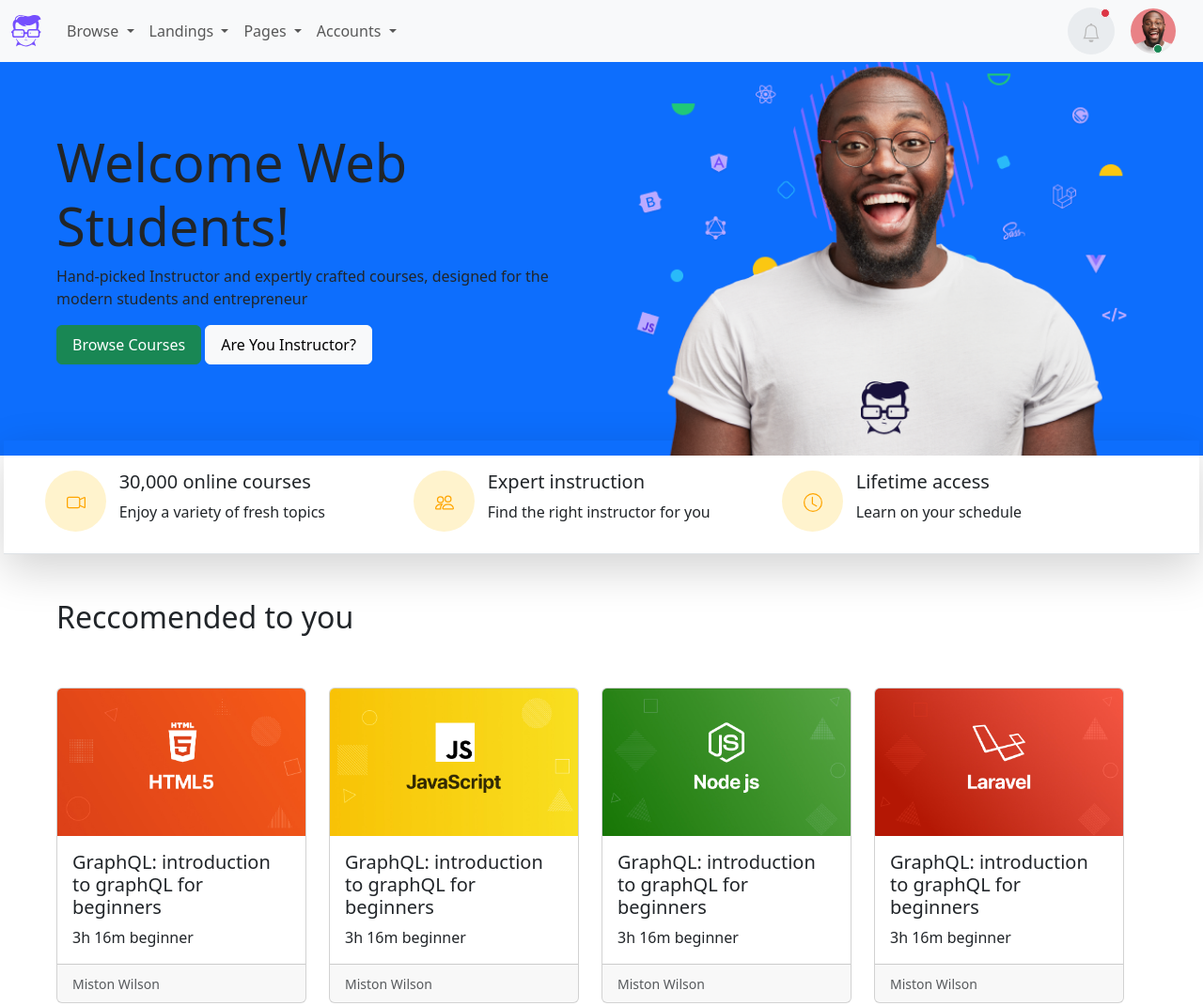
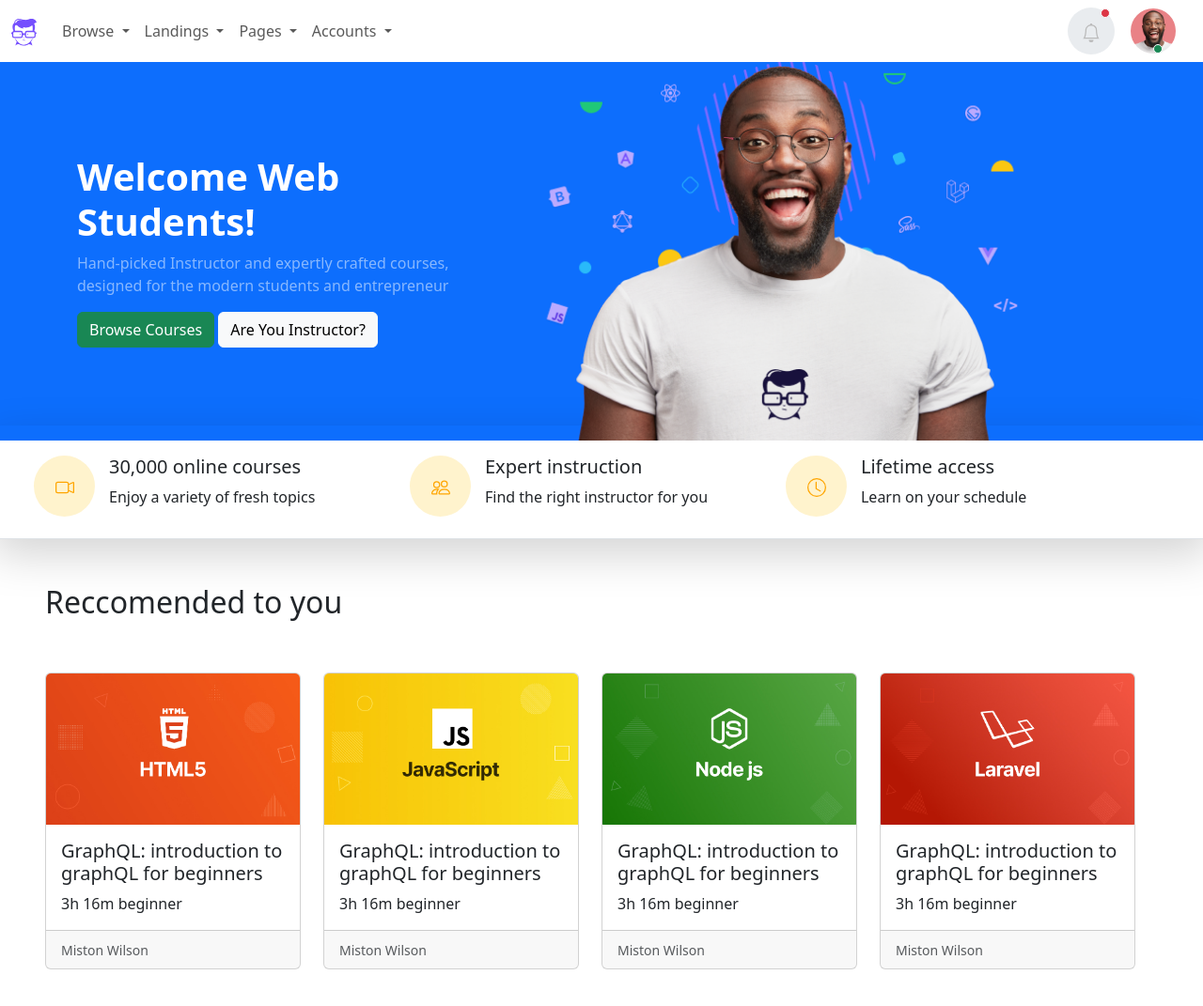
Before and after one commit to MarcoCipolletta/U2-W2-D4, a plain HTML site: page index.html in a window 1280 px wide. Shown: the top 1071 px of the page at 94% size. Drawn offline with nearby package versions, Linux system fonts and the light colour scheme.

Commit message:
fixed hero section

```diff
--- a/index.html
+++ b/index.html
@@ -14,10 +14,10 @@
   <body>
     <!-- navbar -->
     <header>
-      <nav class="navbar navbar-expand-lg bg-body-tertiary py-3 py-lg-2">
+      <nav class="navbar navbar-expand-lg bg-white">
         <div class="container-fluid">
           <a class="navbar-brand" href="#">
-            <img src="./assets/logo.svg" alt="Bootstrap" width="35" />
+            <img src="./assets/logo.svg" alt="logo" />
           </a>
           <div class="d-flex order-lg-3">
             <button
@@ -37,7 +37,7 @@
                   d="M8 16a2 2 0 0 0 2-2H6a2 2 0 0 0 2 2M8 1.918l-.797.161A4 4 0 0 0 4 6c0 .628-.134 2.197-.459 3.742-.16.767-.376 1.566-.663 2.258h10.244c-.287-.692-.502-1.49-.663-2.258C12.134 8.197 12 6.628 12 6a4 4 0 0 0-3.203-3.92zM14.22 12c.223.447.481.801.78 1H1c.299-.199.557-.553.78-1C2.68 10.2 3 6.88 3 6c0-2.42 1.72-4.44 4.005-4.901a1 1 0 1 1 1.99 0A5 5 0 0 1 13 6c0 .88.32 4.2 1.22 6"
                 ></path>
               </svg>
-              <span class="position-absolute top-0 start-75 p-1 bg-danger border border-light rounded-circle"> </span>
+              <span class="dot position-absolute top-0 start-75 p-1 bg-danger border border-light rounded-circle"> </span>
             </button>
             <button type="button" class="btn me-3 order-1 p-0 position-relative rounded-circle" style="width: 50px; height: 50px">
               <img src="./assets/avatar-1.jpg" width="100%" class="rounded-circle" alt="" />
@@ -87,18 +87,23 @@
       </nav>
     </header>
 
-    <div class="container-fluid">
     <!-- hero -->
-      <section class="row hero bg-primary p-3 pb-0 p-lg-5 py-lg-0">
-        <div class="col col-12 col-lg-6 mb-4 d-flex flex-column justify-content-center">
-          <h1 class="display-4">Welcome Web Students!</h1>
-          <p>Hand-picked Instructor and expertly crafted courses, designed for the modern students and entrepreneur</p>
-          <div>
-            <button type="button" class="btn btn-success py-2 px-3 fs-6">Browse Courses</button>
-            <button type="button" class="btn btn-light py-2 px-3 fs-6">Are You Instructor?</button>
+    <section class="bg-primary hero">
+      <div class="container">
+        <div class="row">
+          <div class="col col-12 col-md-6 col-lg-5 d-flex py-4">
+            <div class="my-auto">
+              <h1 class="text-white fw-bold">Welcome Web Students!</h1>
+              <p class="text-white opacity-50">Hand-picked Instructor and expertly crafted courses, designed for the modern students and entrepreneur</p>
+              <button type="button" class="btn btn-success mb-1 mb-sm-0">Browse Courses</button>
+              <button type="button" class="btn btn-light mb-1 mb-sm-0">Are You Instructor?</button>
             </div>
           </div>
-        <div class="col col-12 col-lg-6"><img src="./assets/hero-img.png" width="100%" alt="" /></div>
+          <div class="col col-12 col-md-6 col-lg-6 offset-lg1 text-center d-flex align-items-end">
+            <img src="./assets/hero-img.png" class="img-fluid" alt="image happy student" />
+          </div>
+        </div>
+      </div>
     </section>
     <!-- under hero -->
     <div class="row px-3 py-3 px-lg-5 g-3 border-bottom shadow-lg">
@@ -274,7 +279,6 @@
         </div>
       </div>
     </div>
-    </div>
 
     <script
       src="https://cdn.jsdelivr.net/npm/bootstrap@5.3.3/dist/js/bootstrap.bundle.min.js"
```
Also changed, not shown: 1 other file. Lines whose indentation alone changed are shown as unchanged.
